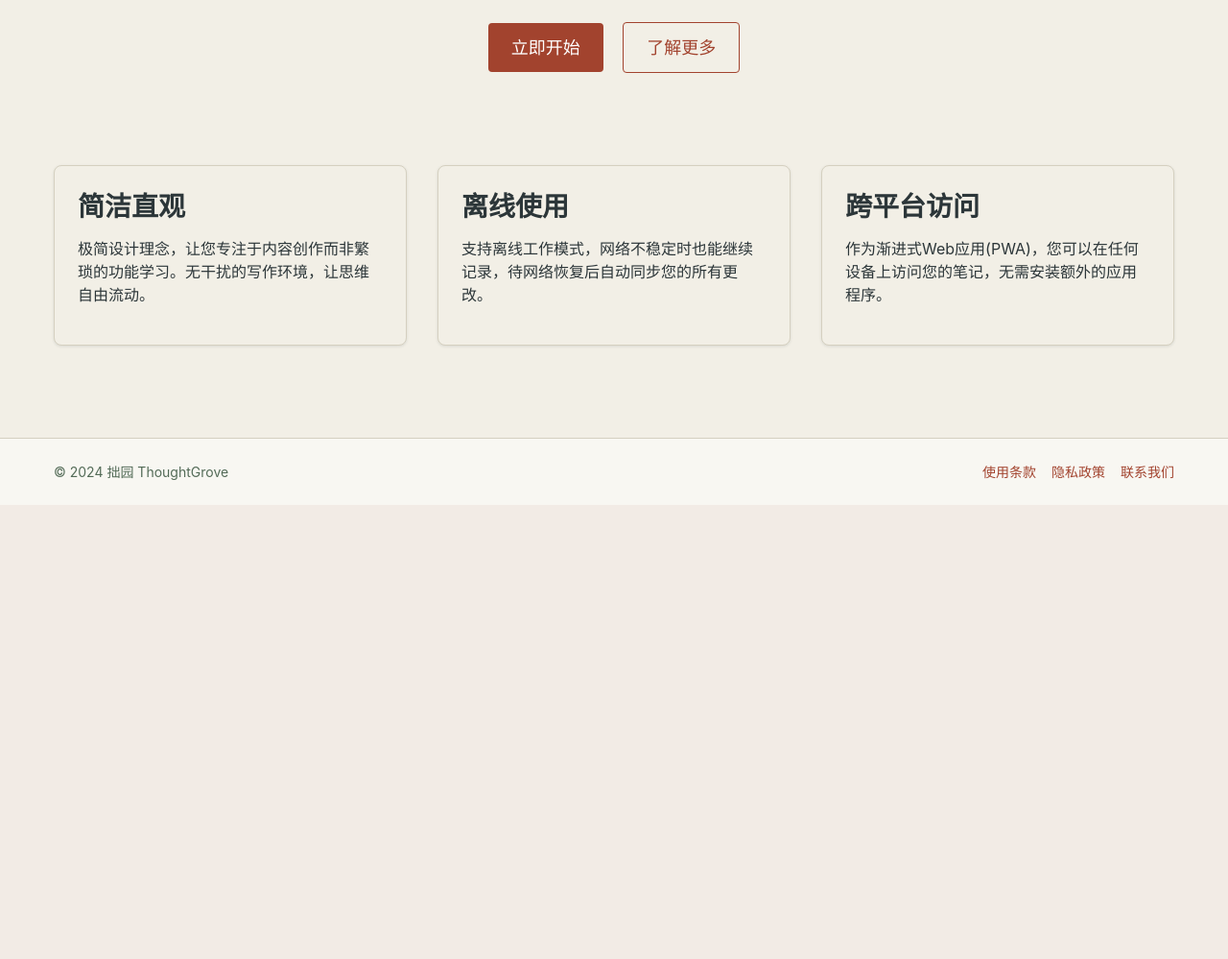
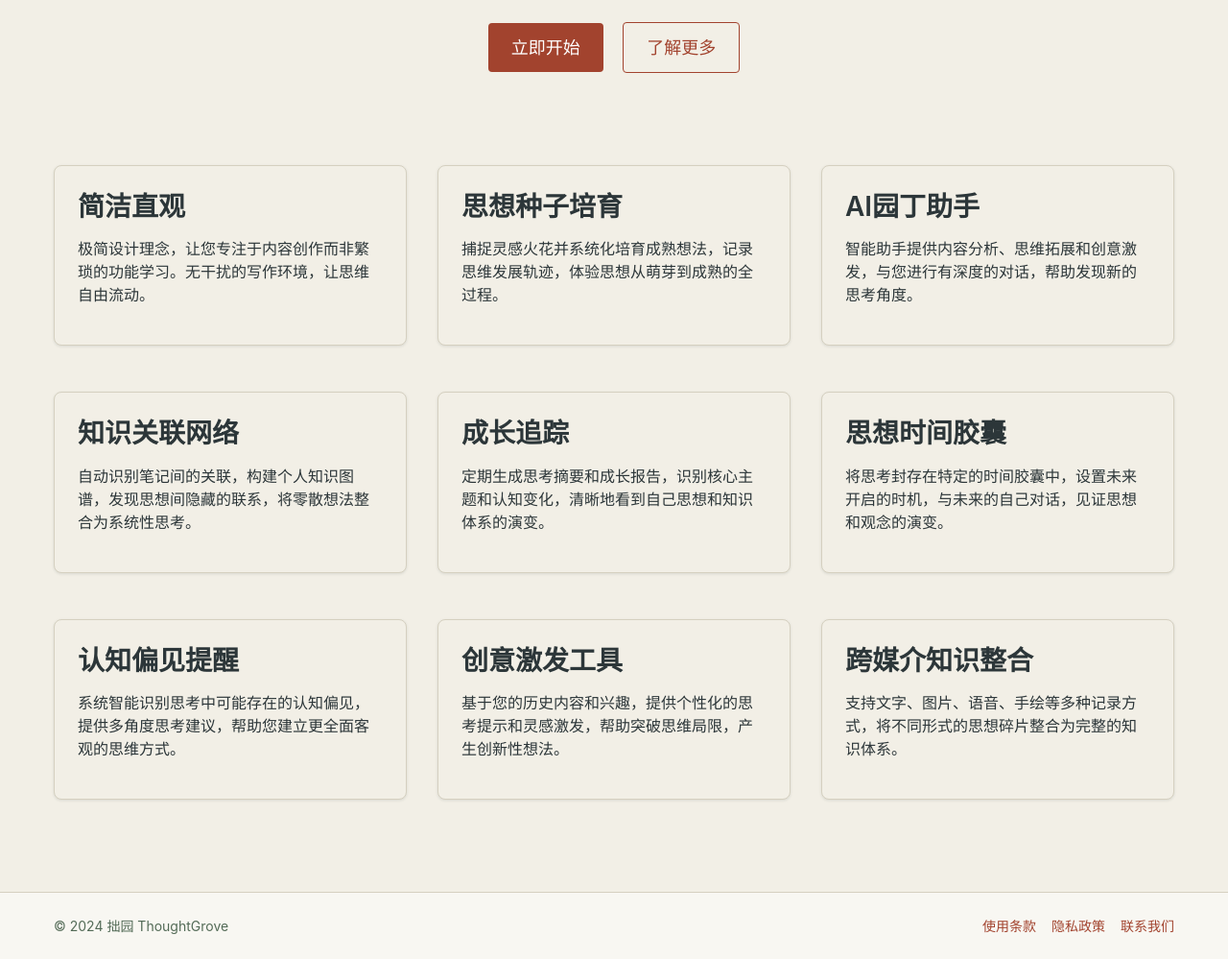
Before and after one commit to lr-online/ThoughtGrove, a FastAPI app: page / in a window 1280 px wide. Shown: the part 294-1293 px from the top of the page at 96% size. Before the commit the page ends 820 px from the top, so only its background shows below. Run offline with FastAPI, Linux system fonts and the light colour scheme.

Commit message:
更新首页模板，替换离线使用相关内容，新增多个功能模块介绍，包括思想种子培育、AI园丁助手、知识关联网络等，提升用户对应用功能的理解和体验。

```diff
--- a/templates/index.html
+++ b/templates/index.html
@@ -247,12 +247,36 @@
             <p>极简设计理念，让您专注于内容创作而非繁琐的功能学习。无干扰的写作环境，让思维自由流动。</p>
           </div>
           <div class="card">
-            <h3>离线使用</h3>
-            <p>支持离线工作模式，网络不稳定时也能继续记录，待网络恢复后自动同步您的所有更改。</p>
+            <h3>思想种子培育</h3>
+            <p>捕捉灵感火花并系统化培育成熟想法，记录思维发展轨迹，体验思想从萌芽到成熟的全过程。</p>
           </div>
           <div class="card">
-            <h3>跨平台访问</h3>
-            <p>作为渐进式Web应用(PWA)，您可以在任何设备上访问您的笔记，无需安装额外的应用程序。</p>
+            <h3>AI园丁助手</h3>
+            <p>智能助手提供内容分析、思维拓展和创意激发，与您进行有深度的对话，帮助发现新的思考角度。</p>
+          </div>
+          <div class="card">
+            <h3>知识关联网络</h3>
+            <p>自动识别笔记间的关联，构建个人知识图谱，发现思想间隐藏的联系，将零散想法整合为系统性思考。</p>
+          </div>
+          <div class="card">
+            <h3>成长追踪</h3>
+            <p>定期生成思考摘要和成长报告，识别核心主题和认知变化，清晰地看到自己思想和知识体系的演变。</p>
+          </div>
+          <div class="card">
+            <h3>思想时间胶囊</h3>
+            <p>将思考封存在特定的时间胶囊中，设置未来开启的时机，与未来的自己对话，见证思想和观念的演变。</p>
+          </div>
+          <div class="card">
+            <h3>认知偏见提醒</h3>
+            <p>系统智能识别思考中可能存在的认知偏见，提供多角度思考建议，帮助您建立更全面客观的思维方式。</p>
+          </div>
+          <div class="card">
+            <h3>创意激发工具</h3>
+            <p>基于您的历史内容和兴趣，提供个性化的思考提示和灵感激发，帮助突破思维局限，产生创新性想法。</p>
+          </div>
+          <div class="card">
+            <h3>跨媒介知识整合</h3>
+            <p>支持文字、图片、语音、手绘等多种记录方式，将不同形式的思想碎片整合为完整的知识体系。</p>
           </div>
         </div>
       </div>
@@ -404,9 +428,6 @@
               const noteElement = createNoteElement(note);
               notesContainer.appendChild(noteElement);
             });
-
-            // 尝试加载离线笔记
-            loadOfflineNotes();
           }
         } catch (error) {
           console.error('加载笔记失败:', error);
@@ -418,9 +439,6 @@
           `;
 
           document.getElementById('retry-load')?.addEventListener('click', loadNotes);
-
-          // 尝试加载离线笔记
-          loadOfflineNotes();
         }
       }
 
@@ -441,45 +459,7 @@
         noteElement.querySelector('.edit-note-btn').href = `/notes/${note.id}`;
         noteElement.querySelector('.delete-note-btn').dataset.noteId = note.id;
 
-        // 标记离线笔记
-        if (note.id.toString().startsWith('offline-')) {
-          noteElement.classList.add('offline-note');
-          const offlineBadge = document.createElement('span');
-          offlineBadge.className = 'offline-badge';
-          offlineBadge.textContent = '离线';
-          offlineBadge.style.fontSize = '0.75rem';
-          offlineBadge.style.padding = '0.125rem 0.375rem';
-          offlineBadge.style.backgroundColor = 'var(--color-bg-tertiary)';
-          offlineBadge.style.borderRadius = '0.25rem';
-          offlineBadge.style.marginLeft = '0.5rem';
-          noteElement.querySelector('.note-meta').appendChild(offlineBadge);
-        }
-
         return noteElement;
-      }
-
-      // 加载离线笔记
-      function loadOfflineNotes() {
-        const offlineNotes = JSON.parse(localStorage.getItem('offline-notes') || '[]');
-
-        if (offlineNotes.length > 0) {
-          const notesContainer = document.getElementById('notes-container');
-          const emptyNotes = document.getElementById('empty-notes');
-
-          // 隐藏无笔记提示
-          emptyNotes.style.display = 'none';
-
-          // 添加离线笔记
-          offlineNotes.forEach(note => {
-            // 检查是否已经显示了该笔记
-            const existingNote = document.querySelector(`.note-item [data-note-id="${note.id}"]`);
-
-            if (!existingNote) {
-              const noteElement = createNoteElement(note);
-              notesContainer.appendChild(noteElement);
-            }
-          });
-        }
       }
     });
   </script>
```
